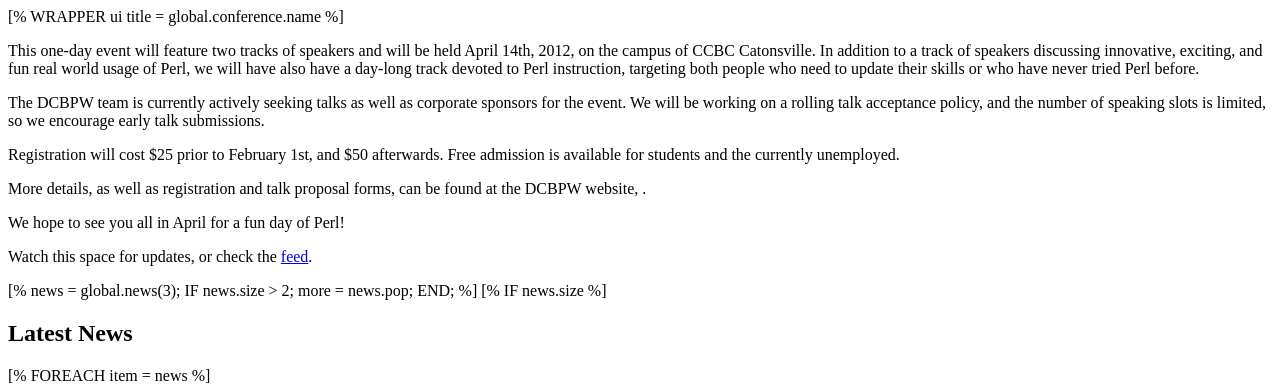
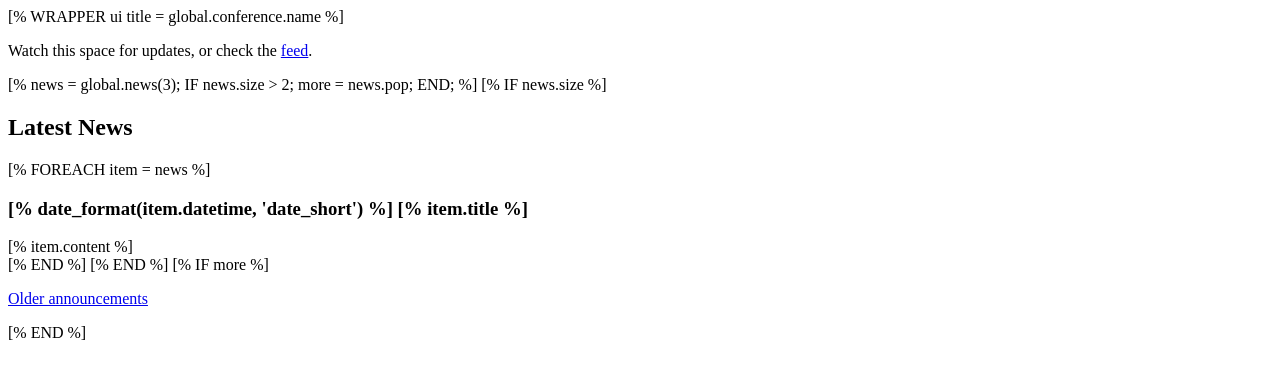
Before and after one commit to awwaiid/DCBPW2012-Act, a plain HTML site: page actdocs/static/index.html in a window 1280 px wide. Shown: the top 388 px of the page. Drawn offline with Linux system fonts and the light colour scheme; files whose address does not match are found by name.

Commit message:
Remove redundancy from top of index page

```diff
--- a/actdocs/static/index.html
+++ b/actdocs/static/index.html
@@ -1,35 +1,4 @@
 [% WRAPPER ui title = global.conference.name %]
-
-<p>
-This one-day event will feature two tracks of speakers and will be
-held April 14th, 2012, on the campus of CCBC Catonsville. In addition
-to a track of speakers discussing innovative, exciting, and fun real
-world usage of Perl, we will have also have a day-long track devoted
-to Perl instruction, targeting both people who need to update their
-skills or who have never tried Perl before.
-</p>
-
-<p>
-The DCBPW team is currently actively seeking talks as well as
-corporate sponsors for the event. We will be working on a rolling talk
-acceptance policy, and the number of speaking slots is limited, so we
-encourage early talk submissions.
-</p>
-
-<p>
-Registration will cost $25 prior to February 1st, and $50
-afterwards. Free admission is available for students and the currently
-unemployed.
-</p>
-
-<p>
-More details, as well as registration and talk proposal forms, can be
-found at the DCBPW website, <http://dcbpw.org>.
-</p>
-
-<p>
-We hope to see you all in April for a fun day of Perl!
-</p>
 
 <p>
 Watch this space for updates, or check the <a href="[% global.request.base_url %][% make_uri_info( 'atom', global.request.language ) %].xml">feed</a>.
```
